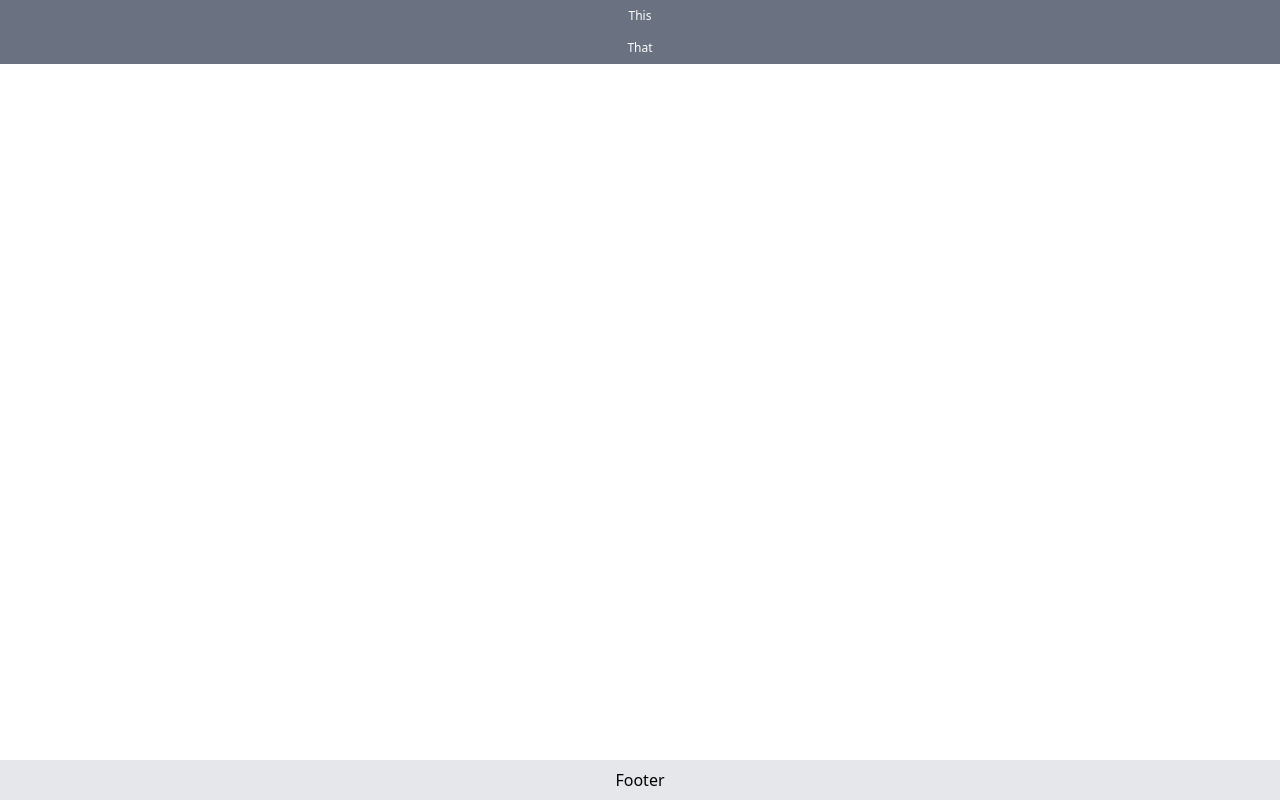
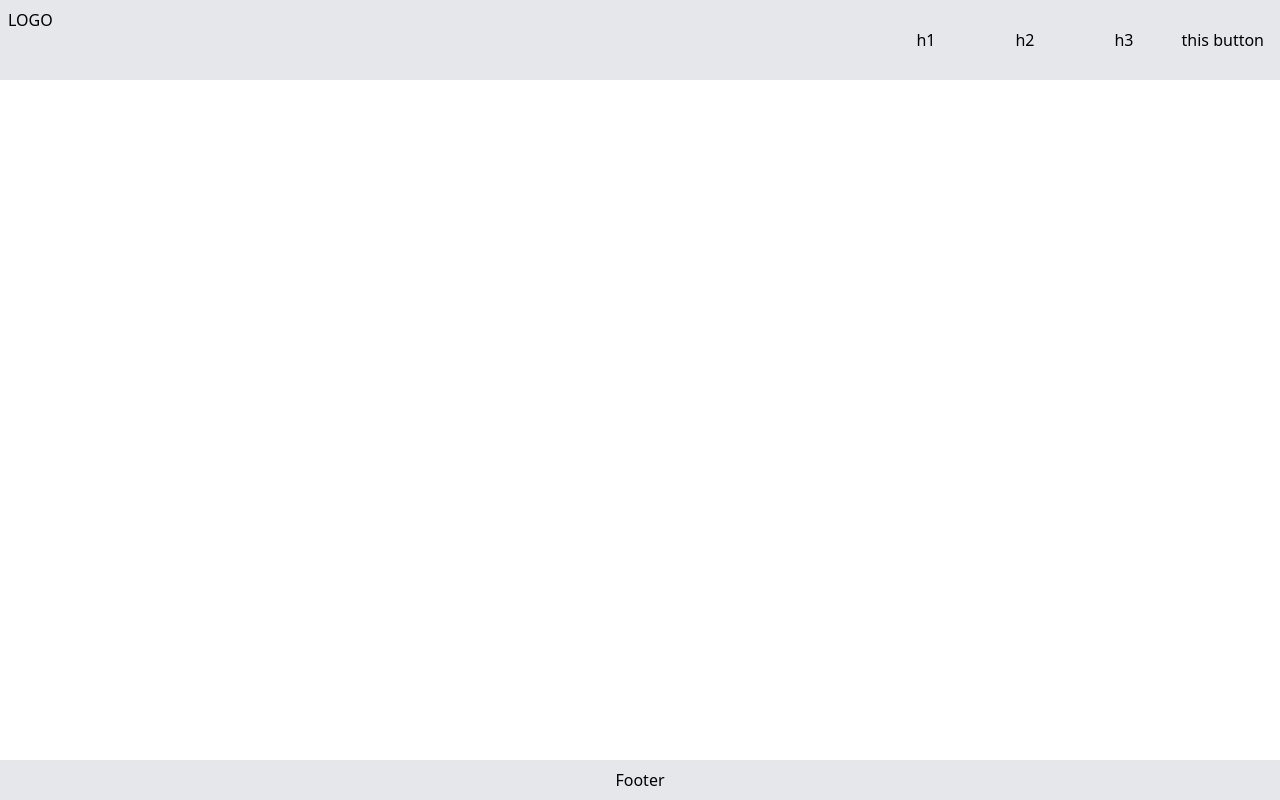
Before and after one commit to H2oZN/H-Project, a Next.js app: page / in a window 1280 px wide. Built offline with nearby package versions, Linux system fonts and the light colour scheme.

Commit message:
Header Almost Done

```diff
--- a/Components/Header.js
+++ b/Components/Header.js
@@ -2,9 +2,16 @@ import React from 'react'
 
 export default function Header() {
     return (
-        <div className=' fixed top-0 w-full '>
-            <div className='text-center bg-gray-500 text-white p-2 h-auto text-xs'>This</div>
-            <div className='text-center bg-gray-500 text-white p-2 h-auto text-xs'>That</div>
+        <div className='flex flex-row justify-between bg-gray-200 p-2 '>
+
+            <div className=''>LOGO</div>
+
+            <div className='flex flex-row py-5'>
+                <div className='mx-10'>h1</div>
+                <div className='mx-10'>h2</div>
+                <div className='mx-10'>h3</div>
+                <button className='mx-2'>this button</button>
+            </div>
         </div>
     )
 }
```
